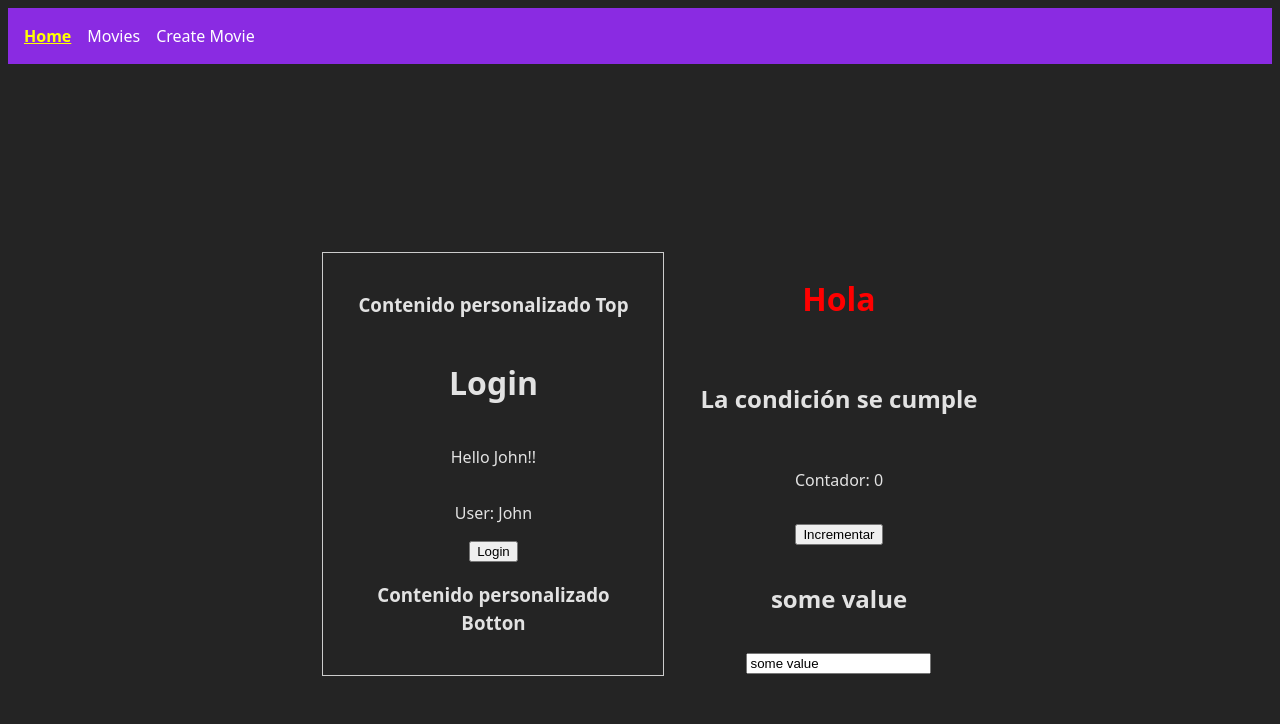
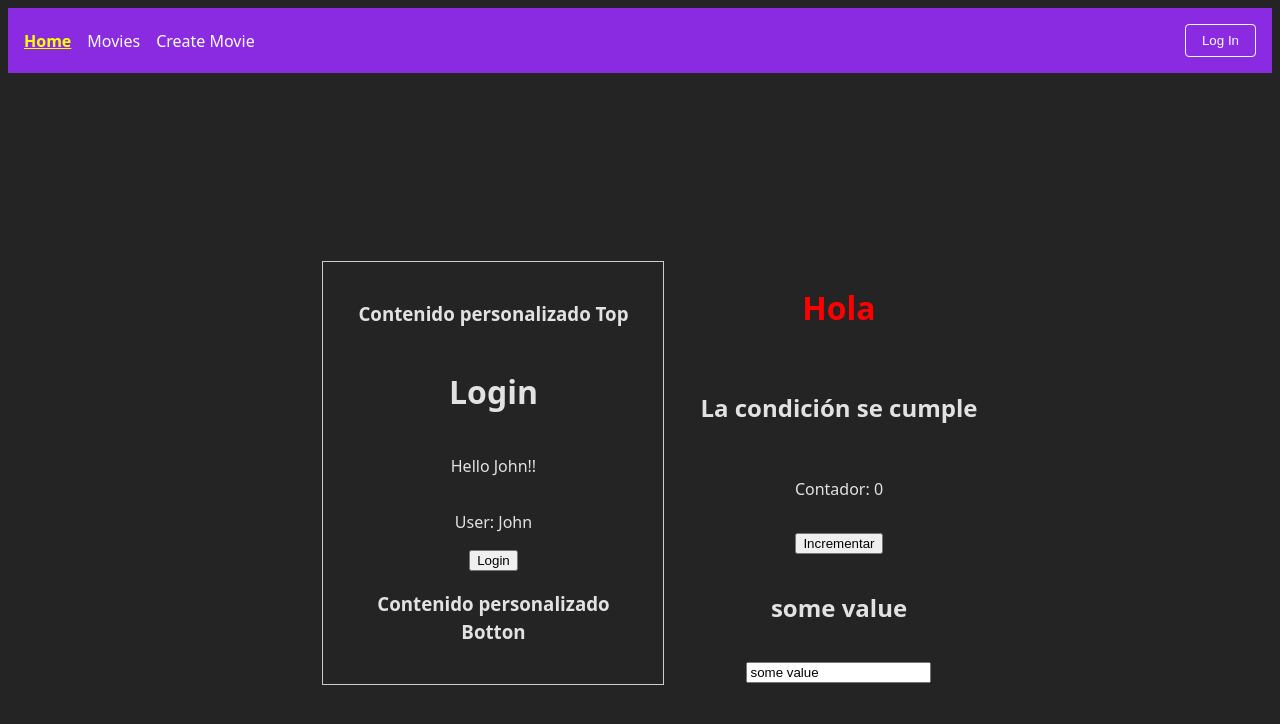
Before and after one commit to maxi-vilarino/curso-vue, a Vue app in the folder clases/: page / in a window 1280 px wide. Shown: the top 724 px of the page. Built offline with nearby package versions, Linux system fonts and the light colour scheme.

Commit message:
feat: agregar gestión de usuario con Pinia y mostrar información en el HeaderComponent

```diff
--- a/clases/src/components/HeaderComponent.vue
+++ b/clases/src/components/HeaderComponent.vue
@@ -1,12 +1,24 @@
-<script setup></script>
+<script setup>
+import { useUserStore } from "../stores/user";
+
+const userStore = useUserStore();
+</script>
 
 <template>
   <header>
     <nav>
       <ul class="header">
-        <li><router-link to="/">Home</router-link></li>
-        <li><router-link to="/movies">Movies</router-link></li>
-        <li><router-link to="/create-movie">Create Movie</router-link></li>
+        <div class="nav-links">
+          <li><router-link to="/">Home</router-link></li>
+          <li><router-link to="/movies">Movies</router-link></li>
+          <li><router-link to="/create-movie">Create Movie</router-link></li>
+        </div>
+        <div class="user-info">
+          <p v-if="userStore.user">Welcome, {{ userStore.user.name }}!</p>
+          <button v-else @click="userStore.fetchUser" class="login-button">
+            Log In
+          </button>
+        </div>
       </ul>
     </nav>
   </header>
@@ -15,8 +27,8 @@
 <style>
 .header {
   display: flex;
-  gap: 1rem;
-  list-style: none;
+  justify-content: space-between;
+  align-items: center;
   padding: 1rem;
   margin: 0;
   background-color: blueviolet;
@@ -33,4 +45,23 @@
   color: yellow;
   text-decoration: underline;
 }
+
+.nav-links {
+  display: flex;
+  list-style: none;
+  gap: 1rem;
+}
+
+.user-info {
+  color: white;
+}
+
+.login-button {
+  background-color: transparent;
+  border: 1px solid white;
+  color: white;
+  padding: 0.5rem 1rem;
+  cursor: pointer;
+  border-radius: 4px;
+}
 </style>
--- /dev/null
+++ b/clases/src/stores/user.js
@@ -0,0 +1,26 @@
+import { defineStore } from "pinia";
+import { ref } from "vue";
+
+export const useUserStore = defineStore("user", () => {
+  const user = ref();
+
+  const API_URL = "https://jsonplaceholder.typicode.com/users/1";
+
+  const fetchUser = async () => {
+    try {
+      const response = await fetch(API_URL);
+      if (!response.ok) {
+        throw new Error("Network response was not ok");
+      }
+      const data = await response.json();
+      user.value = data;
+    } catch (error) {
+      console.error("Error fetching user:", error);
+    }
+  };
+
+  return {
+    user,
+    fetchUser,
+  };
+});
```
